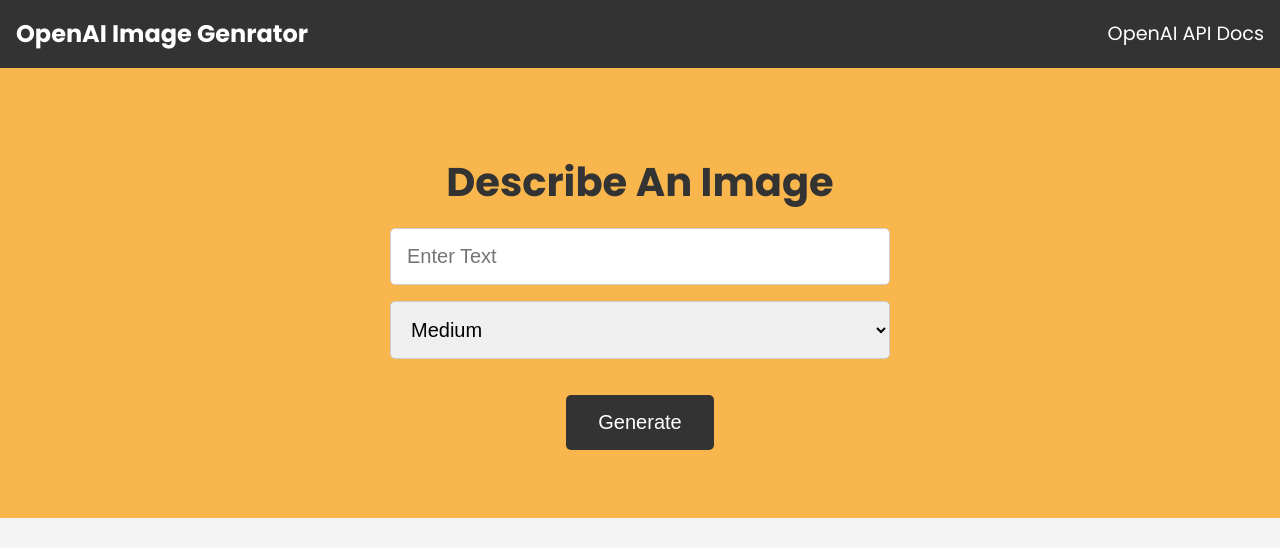
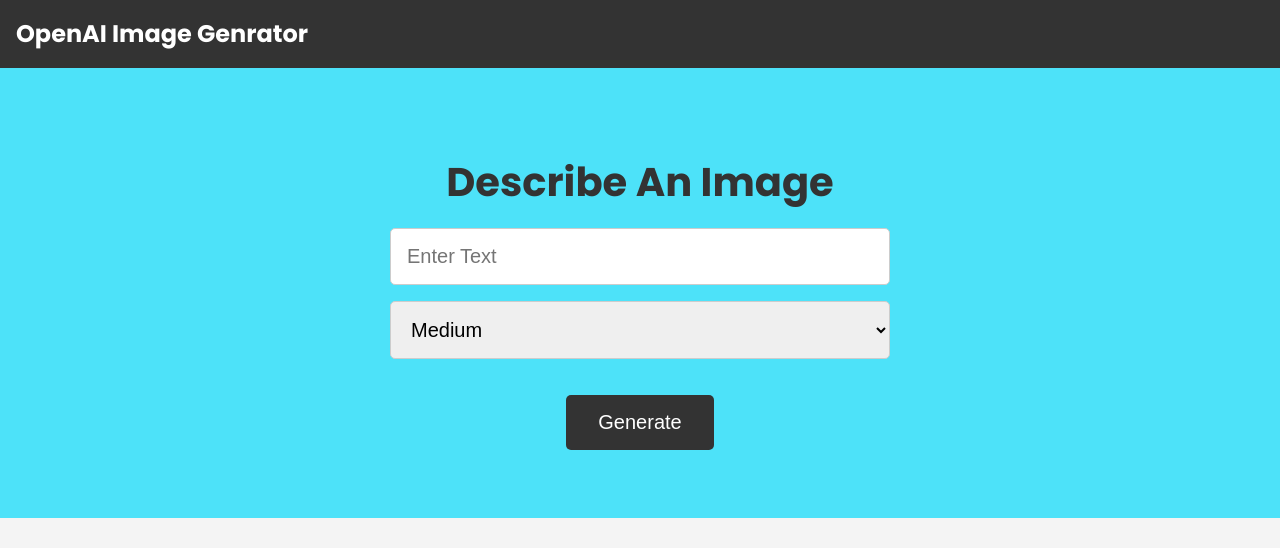
Before and after one commit to J0SAL/my-dalle-2, a website: page public/index.html in a window 1280 px wide. Drawn offline with Linux system fonts and the light colour scheme.

Commit message:
bug fixes

```diff
--- a/public/css/style.css
+++ b/public/css/style.css
@@ -9,7 +9,7 @@
 }
 
 :root {
-  --primary-color: #f9b64d;
+  --primary-color: #4de2f9;
 }
 
 body {
--- a/public/index.html
+++ b/public/index.html
@@ -15,15 +15,6 @@
       <div class="navbar">
         <div class="logo">
           <h2>OpenAI Image Genrator</h2>
-        </div>
-        <div class="nav-links">
-          <ul>
-            <li>
-              <a href="https://beta.openai.com/docs" target="_blank"
-                >OpenAI API Docs</a
-              >
-            </li>
-          </ul>
         </div>
       </div>
     </header>
--- a/public/js/main.js
+++ b/public/js/main.js
@@ -16,10 +16,11 @@
 }
 
 async function generateImageRequest(prompt, size) {
+  base_url = "http://localhost:5000";
   try {
     showSpinner();
 
-    const response = await fetch("/openai/generateimage", {
+    const response = await fetch(`${base_url}/openai/generateimage`, {
       method: "POST",
       headers: {
         "Content-Type": "application/json",
```
Also changed, not shown: index.js (+7 -3 lines).
